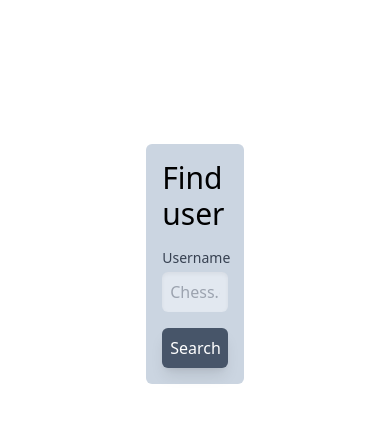
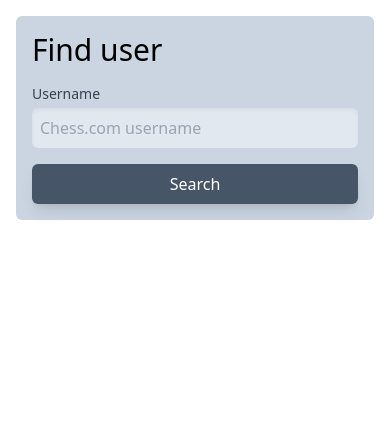
Before and after one commit to mir-mirsodikov/chesscom-analysis, a Next.js app: page / in a window 390 px wide. Shown: the top 422 px of the page. Built offline with nearby package versions, Linux system fonts and the light colour scheme.

Commit message:
Mobile optimizations

```diff
--- a/components/SearchUser.tsx
+++ b/components/SearchUser.tsx
@@ -7,7 +7,7 @@ export function SearchUser() {
   const [username, setUsername] = useState('');
 
   return (
-    <div className="w-1/4 p-4 bg-slate-300 rounded-md m-auto mt-36">
+    <div className="lg:w-1/4 md:w-1/2 p-4 m-4 bg-slate-300 rounded-md md:m-auto md:mt-36">
       <h1 className="text-3xl">Find user</h1>
 
       <div className="mt-4">
```
